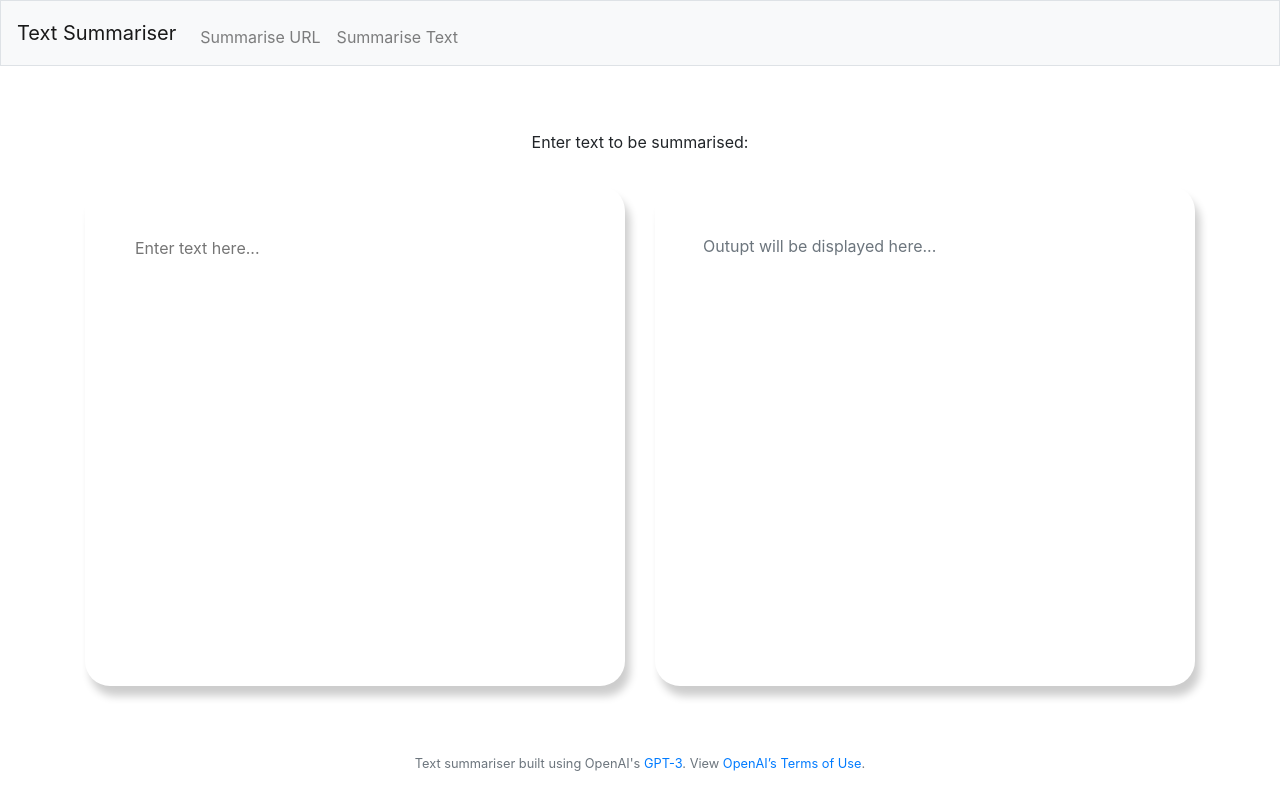
After one commit to EdwinJaico-Berg/summariser, a Flask app: page /text in a window 1280 px wide. The commit adds this page. Run offline with Flask 2, Linux system fonts and the light colour scheme; some libraries are stand-ins or nearby versions.

Commit message:
Added text summariser

```diff
--- a/app.py
+++ b/app.py
@@ -19,5 +19,10 @@ def index():
 
         return render_template("index.html", bullet_points=bullet_points)
 
+@app.route("/text")
+def text():
+    return render_template("text.html")
+
+
 if __name__ == '__main__':
     app.run()
--- a/static/styles.css
+++ b/static/styles.css
@@ -8,7 +8,7 @@
     border-radius: 25px;
 }
 
-#summary-output {
+#url-summary-output {
     margin-top: 25px;
     background-color: rgb(248, 249, 250);
 }
@@ -25,3 +25,23 @@
 #search-container {
     height: 50px;
 }
+
+.text-box {
+    min-height: 500px;
+}
+
+#input-text {
+    height: auto;
+    width: 100%;
+    margin: 0 !important;
+    border: none;
+    background-color: transparent;
+}
+
+#text-containers {
+    background-color: white;
+}
+
+textarea {
+    resize: none;
+}
--- a/templates/index.html
+++ b/templates/index.html
@@ -1,7 +1,7 @@
 {% extends "layout.html" %}
 
 {% block title %}
-    Search
+    URL
 {% endblock %}
 
 {% block main %}
@@ -19,7 +19,7 @@
             </div>
         </div>
     </form>
-    <div id="summary-output" class="container p-5 pretty-container">
+    <div id="url-summary-output" class="container p-5 pretty-container">
         {% if bullet_points %}
             <p></p>
             {% for bullet_point in bullet_points%}
--- a/templates/layout.html
+++ b/templates/layout.html
@@ -21,7 +21,7 @@
 
         <script src="https://ajax.googleapis.com/ajax/libs/jquery/3.1.1/jquery.min.js"></script>
 
-        <title>Text Summariser {% block title %}{% endblock %}</title>
+        <title>Summariser: {% block title %}{% endblock %}</title>
 
     </head>
 
@@ -32,6 +32,12 @@
             <button aria-controls="navbar" aria-expanded="false" aria-label="Toggle navigation" class="navbar-toggler" data-target="#navbar" data-toggle="collapse" type="button">
                 <span class="navbar-toggler-icon"></span>
             </button>
+            <div class="collapse navbar-collapse" id="navbar">
+                <ul class="navbar-nav mr-auto mt-2">
+                    <li class="nav-item"><a class="nav-link" href="/">Summarise URL</a></li>
+                    <li class="nav-item"><a class="nav-link" href="/text">Summarise Text</a></li>
+                </ul>
+            </div>
         </nav>
 
         <main class="container-fluid p-5">
--- /dev/null
+++ b/templates/text.html
@@ -0,0 +1,25 @@
+{% extends "layout.html" %}
+
+{% block title %}
+    Text
+{% endblock %}
+
+{% block main %}
+    <div class="container-sm p-3", style="text-align: center;">
+            <p>Enter text to be summarised:</p>
+    </div>
+    <div class="container text-center">
+        <div class="row">
+            <div class="col-6 grey">
+                <div class="container p-5 pretty-container text-box">
+                    <textarea type="text" id="input-text" placeholder="Enter text here..." rows="16"></textarea>
+                </div>
+            </div>
+            <div class="col-6 grey">
+                <div class="container p-5 pretty-container text-box text-muted" style="text-align: left;">
+                    Outupt will be displayed here...
+                </div>
+            </div>
+        </div>
+    </div>
+{% endblock %}
```
Also changed, not shown: summariser.py (+25 -2 lines).
